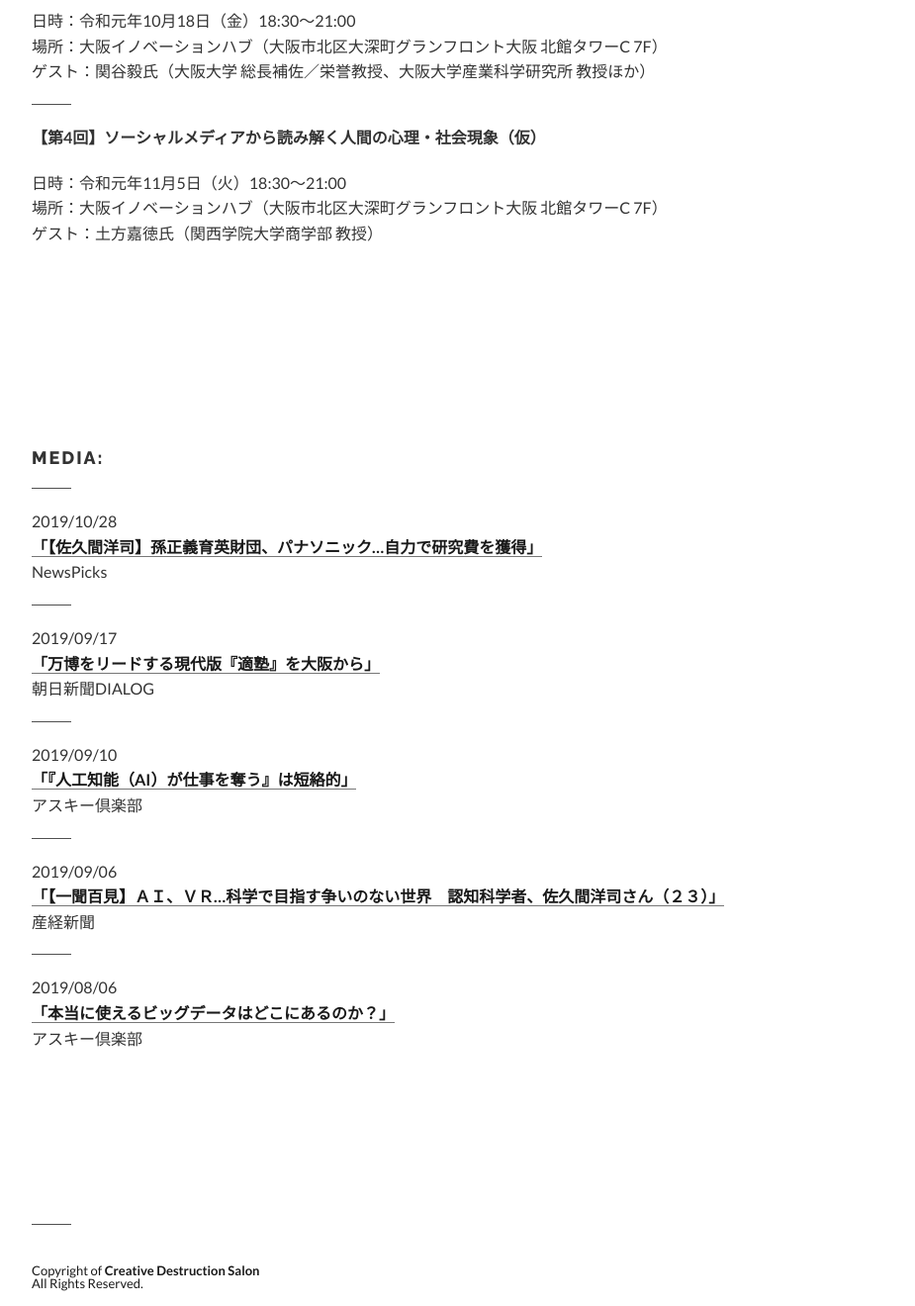
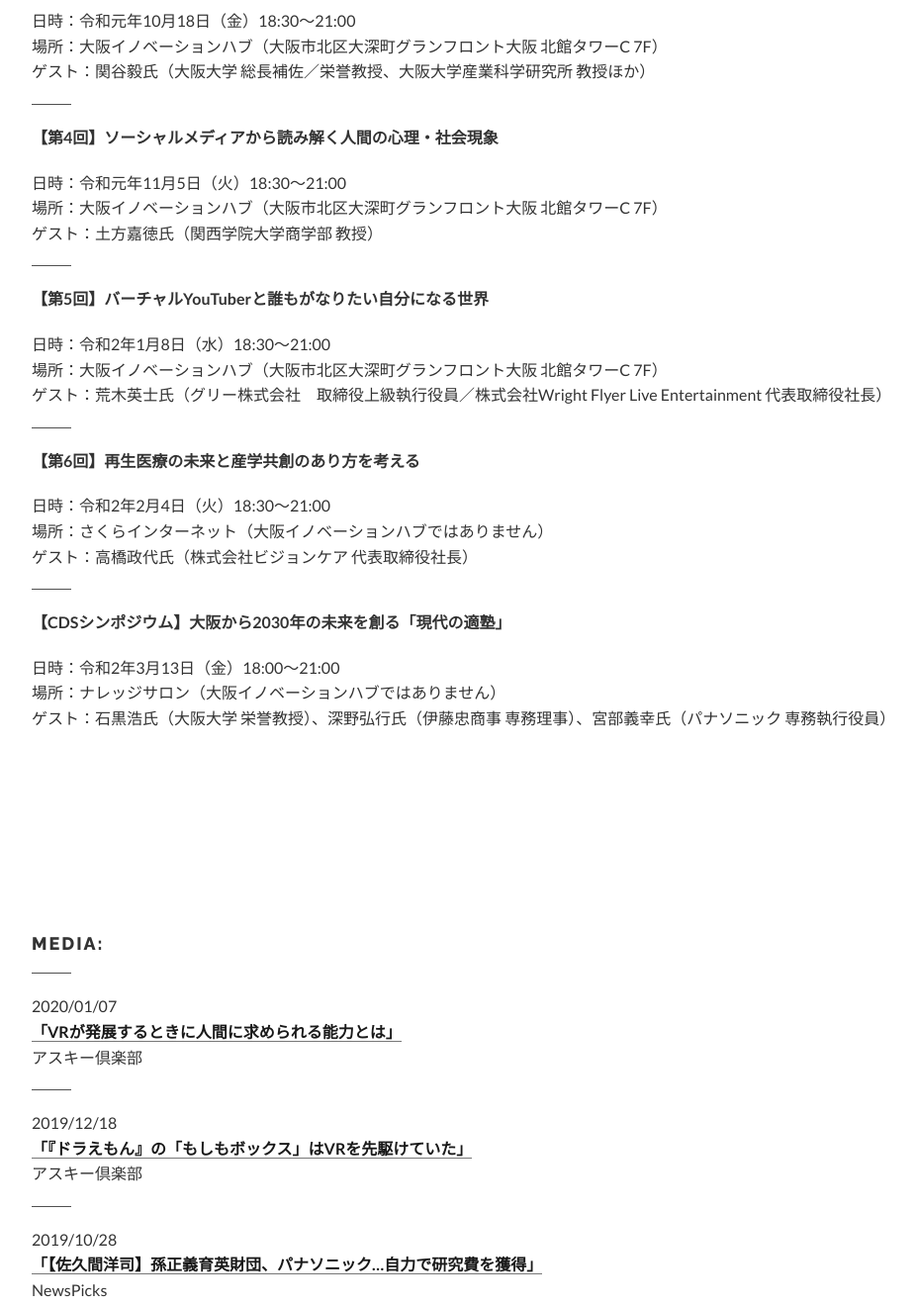
Before and after one commit to creativedestructionosaka/creativedestructionosaka.github.io, a plain HTML site: page index.html in a window 1280 px wide. Shown: the part 2520-3840 px from the top of the page at 99% size, without its empty margins (96-1021 px from the left). Drawn offline with Linux system fonts and the light colour scheme; some packages are replaced by stand-ins of ours; files whose address does not match are found by name.

Commit message:
Add files via upload

```diff
--- a/index.html
+++ b/index.html
@@ -364,8 +364,33 @@
 									<!-- End Separator -->
 
 									<!-- Paragraph -->
-									<p class="t-left"><span class="bold">【第4回】ソーシャルメディアから読み解く人間の心理・社会現象（仮）</span></p>
+									<p class="t-left"><span class="bold">【第4回】ソーシャルメディアから読み解く人間の心理・社会現象</span></p>
 									<p class="t-left">日時：令和元年11月5日（火）18:30～21:00<br>場所：大阪イノベーションハブ（大阪市北区大深町グランフロント大阪 北館タワーC 7F）<br>ゲスト：土方嘉徳氏（関西学院大学商学部 教授）</p>
+
+									<!-- Separator -->
+									<div class="separator-small"></div>
+									<!-- End Separator -->
+
+									<!-- Paragraph -->
+									<p class="t-left"><span class="bold">【第5回】バーチャルYouTuberと誰もがなりたい自分になる世界</span></p>
+									<p class="t-left">日時：令和2年1月8日（水）18:30～21:00<br>場所：大阪イノベーションハブ（大阪市北区大深町グランフロント大阪 北館タワーC 7F）<br>ゲスト：荒木英士氏（グリー株式会社　取締役上級執行役員／株式会社Wright Flyer Live Entertainment 代表取締役社長）</p>
+
+									<!-- Separator -->
+									<div class="separator-small"></div>
+									<!-- End Separator -->
+
+									<!-- Paragraph -->
+									<p class="t-left"><span class="bold">【第6回】再生医療の未来と産学共創のあり方を考える</span></p>
+									<p class="t-left">日時：令和2年2月4日（火）18:30～21:00<br>場所：さくらインターネット（大阪イノベーションハブではありません）<br>ゲスト：高橋政代氏（株式会社ビジョンケア 代表取締役社長）</p>
+
+									<!-- Separator -->
+									<div class="separator-small"></div>
+									<!-- End Separator -->
+
+									<!-- Paragraph -->
+									<p class="t-left"><span class="bold">【CDSシンポジウム】大阪から2030年の未来を創る「現代の適塾」</span></p>
+									<p class="t-left">日時：令和2年3月13日（金）18:00～21:00<br>場所：ナレッジサロン（大阪イノベーションハブではありません）<br>ゲスト：石黒浩氏（大阪大学 栄誉教授）、深野弘行氏（伊藤忠商事 専務理事）、宮部義幸氏（パナソニック 専務執行役員）
+</p>
 
 
 								</div>
@@ -408,6 +433,20 @@
 
 									<!-- Heading -->
 									<h3 class="t-left f-normal ultrabold uppercase" id="Media">Media:</h3>
+
+									<!-- Separator -->
+									<div class="separator-small"></div>
+									<!-- End Separator -->
+
+									<!-- Paragraph -->
+									<p class="t-left">2020/01/07<br><a href="https://ascii.jp/limit/group/ida/elem/000/001/977/1977330/" target="_blank"><span class="bold">「VRが発展するときに人間に求められる能力とは」</span></a><br>アスキー倶楽部</p>
+
+									<!-- Separator -->
+									<div class="separator-small"></div>
+									<!-- End Separator -->
+
+									<!-- Paragraph -->
+									<p class="t-left">2019/12/18<br><a href="https://ascii.jp/limit/group/ida/elem/000/001/952/1952574/" target="_blank"><span class="bold">「『ドラえもん』の「もしもボックス」はVRを先駆けていた」</span></a><br>アスキー倶楽部</p>
 
 									<!-- Separator -->
 									<div class="separator-small"></div>
```
